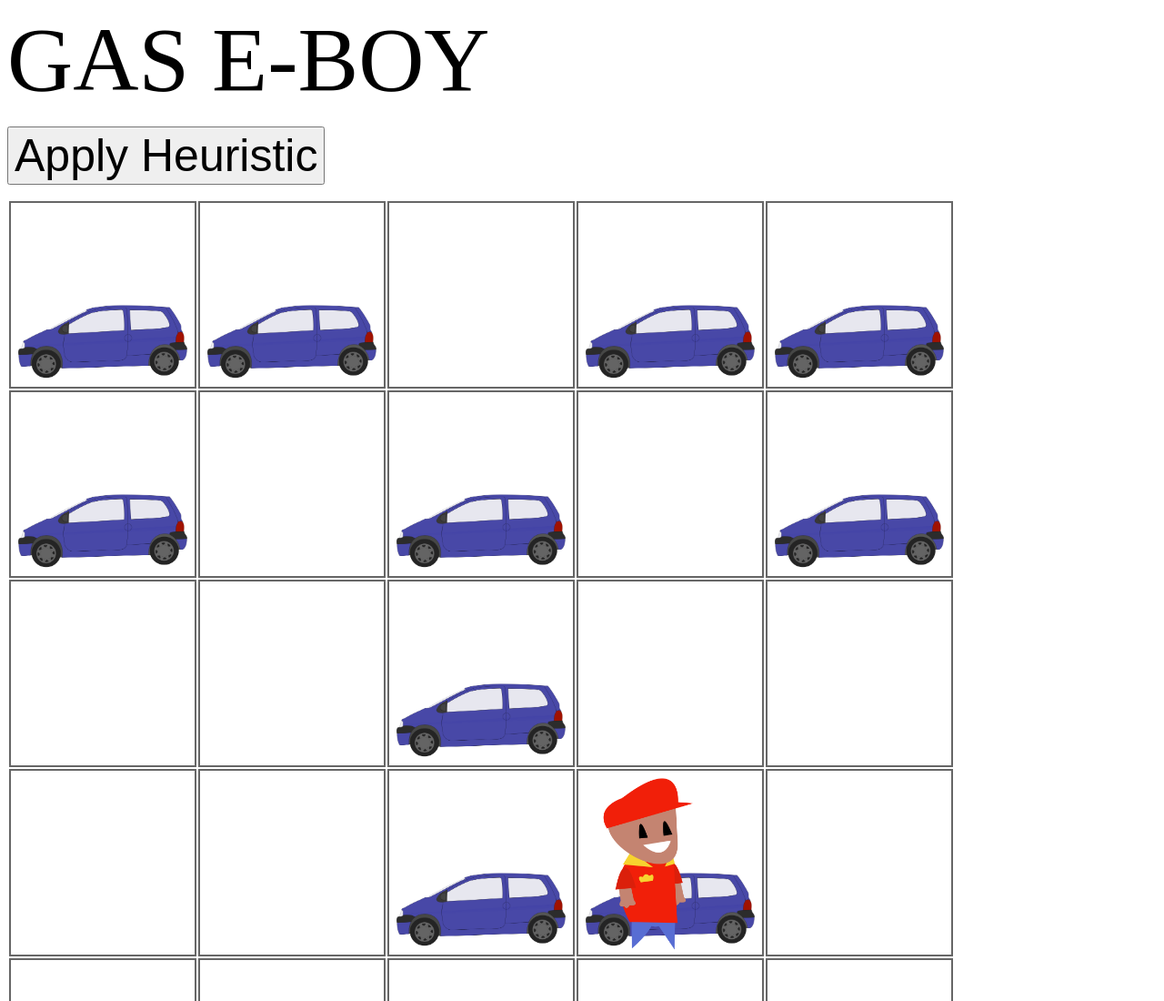
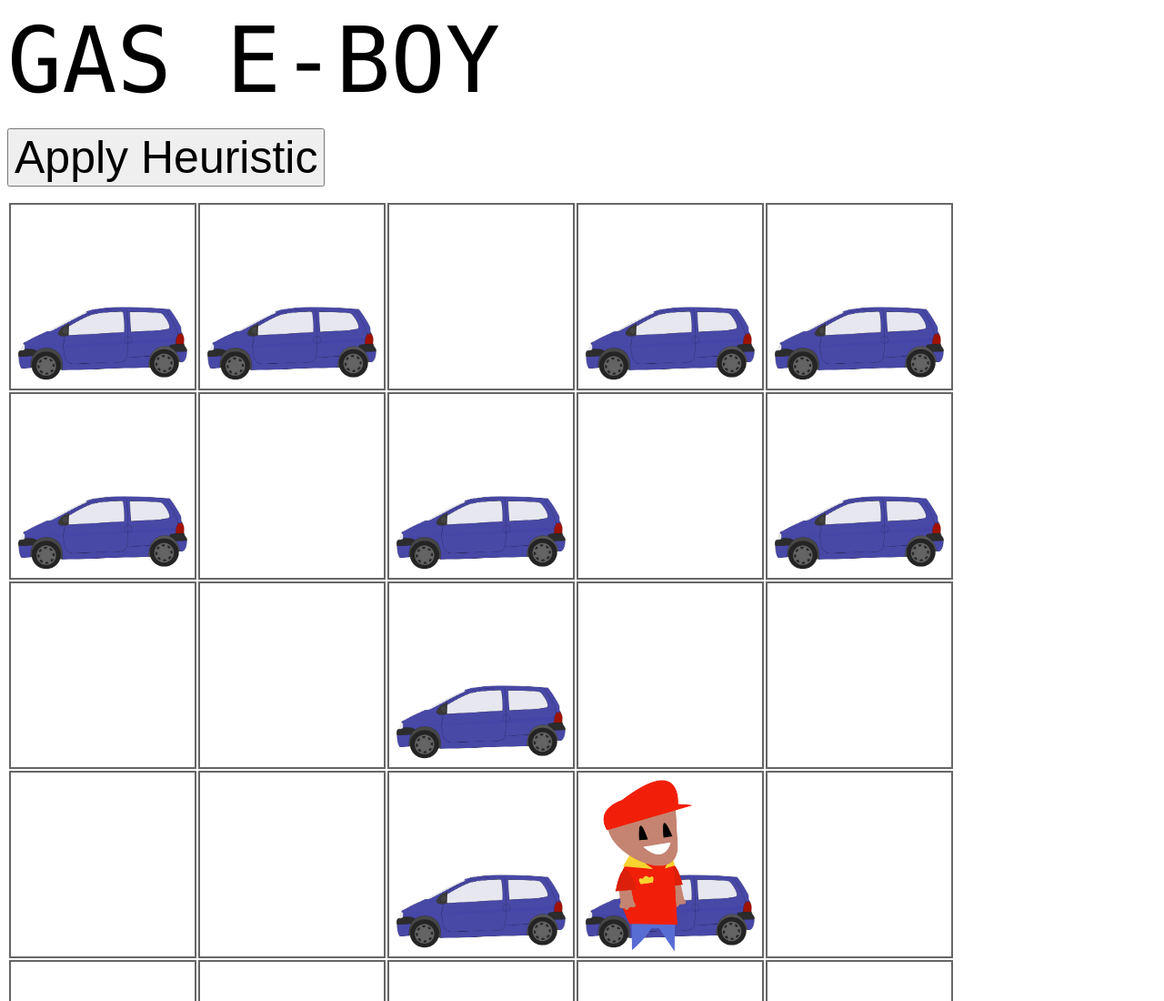
Before and after one commit to bullybutcher/GasE-Boy, a plain HTML site: page index.html in a window 1280 px wide. Shown: the top 1100 px of the page at 91% size. Drawn offline with Linux system fonts and the light colour scheme.

Commit message:
font again

```diff
--- a/index.html
+++ b/index.html
@@ -52,12 +52,12 @@
         background-position: 0px 0px,0px 100px;
     }
     </style>
-  <head style = "font-family: monaco, Courier, monospace">
+  <head>
     <meta charset="utf-8">
     <title>Gas E-Boy</title>
   </head>
   <body onload="show_table()">
-    <div style="font-size:100px">
+    <div style="font-size:100px;font-family: monaco, Courier, monospace">
             GAS E-BOY
     </div>
     <p><button onclick="start()"; style="font-size:50px">Apply Heuristic</button></p>
```
